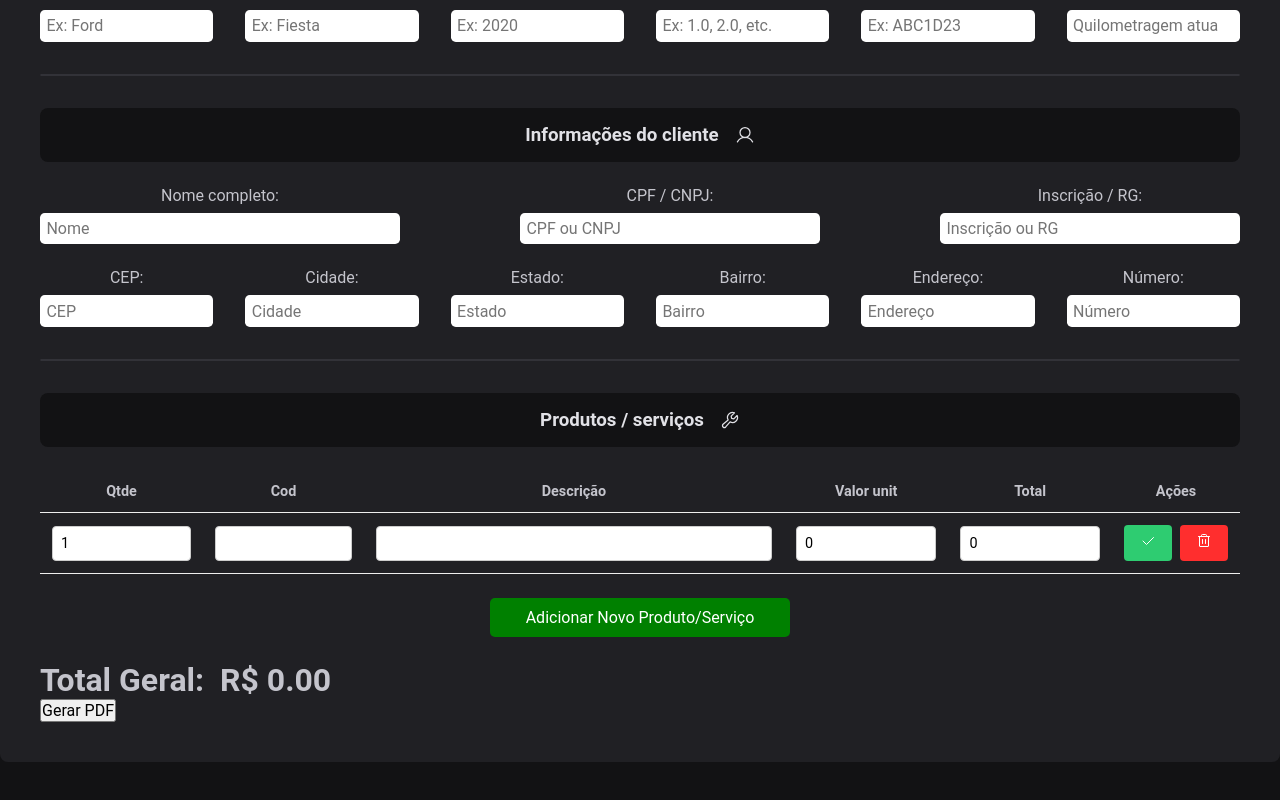
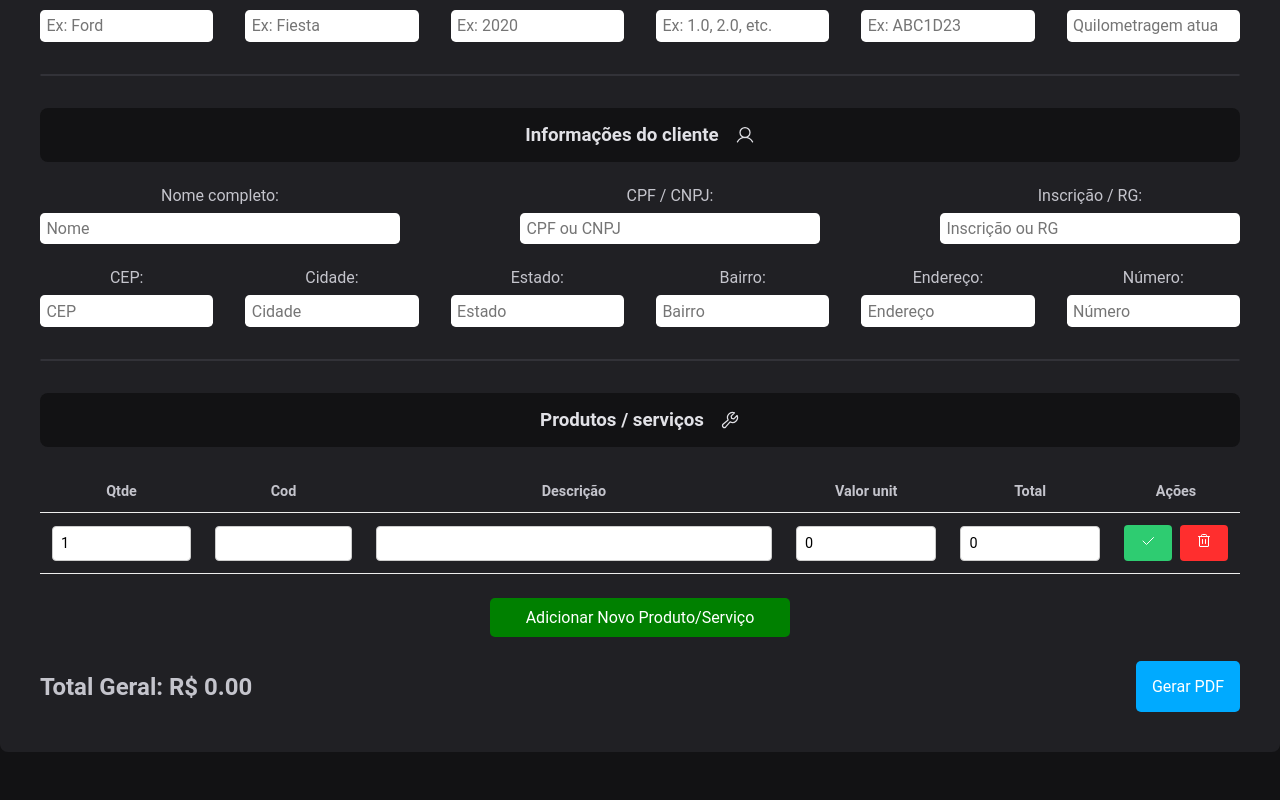
Before and after one commit to caueperuque/ordem_servico, a React (Vite) app: page / in a window 1280 px wide. Shown: the part 524-1324 px from the top of the page. Built offline with nearby package versions, Linux system fonts and the light colour scheme.

Commit message:
feat: estilo botão gerar pdf

```diff
--- a/src/pages/OrdemServico/index.tsx
+++ b/src/pages/OrdemServico/index.tsx
@@ -9,14 +9,7 @@ import {
 } from "./styles";
 import { z } from "zod";
 import { zodResolver } from "@hookform/resolvers/zod";
-import {
-  Car,
-  Database,
-  Trash,
-  User,
-  Wrench,
-  Check,
-} from "phosphor-react";
+import { Car, Database, Trash, User, Wrench, Check } from "phosphor-react";
 import { toast, Toaster } from "sonner";
 import { useCallback, useEffect, useState } from "react";
 import { consultarCep } from "../../helpers/functions";
@@ -308,7 +301,7 @@ export const OrdemServico = () => {
         head: [["Qtde", "Código", "Descrição", "Valor Unitário", "Total"]],
         body: pecasAdicionadas.map((item) => [
           item.qtde,
-          item.cod || '-',
+          item.cod || "-",
           item.descricao,
           `R$ ${Number(item.valorUnit).toFixed(2)}`,
           `R$ ${Number(item.total).toFixed(2)}`,
@@ -357,8 +350,7 @@ export const OrdemServico = () => {
 
   const handleInclude = useCallback(
     (index: number) => {
-      // eslint-disable-next-line @typescript-eslint/no-unused-vars
-      const item = watch(`pecasServicos.${index}`);
+      watch(`pecasServicos.${index}`);
 
       // Validações permanecem iguais...
 
@@ -609,6 +601,7 @@ export const OrdemServico = () => {
             <h3>Produtos / serviços</h3>
             <Wrench size={20} />
           </header>
+
           <div className="row">
             <table>
               <thead>
@@ -741,6 +734,7 @@ export const OrdemServico = () => {
               </tbody>
             </table>
           </div>
+
           <div style={{ textAlign: "center" }}>
             <button
               type="button"
@@ -763,14 +757,25 @@ export const OrdemServico = () => {
               textAlign: "right",
               display: "flex",
               alignItems: "center",
+              justifyContent: "space-between",
               gap: "1rem",
             }}
           >
-            <h1>Total Geral:</h1>
-            <h1>R$ {Number(totalGeral).toFixed(2)}</h1>
+            <h2>Total Geral: R$ {Number(totalGeral).toFixed(2)}</h2>
+            <button
+              type="submit"
+              style={{
+                border: "none",
+                backgroundColor: "#00aaff",
+                color: "white",
+                padding: "1rem",
+                borderRadius: "5px",
+              }}
+            >
+              Gerar PDF
+            </button>
           </div>
         </InfoPecasServicosContainer>
-        <button type="submit">Gerar PDF</button>
       </form>
     </OrdemServicoContainer>
   );
```
